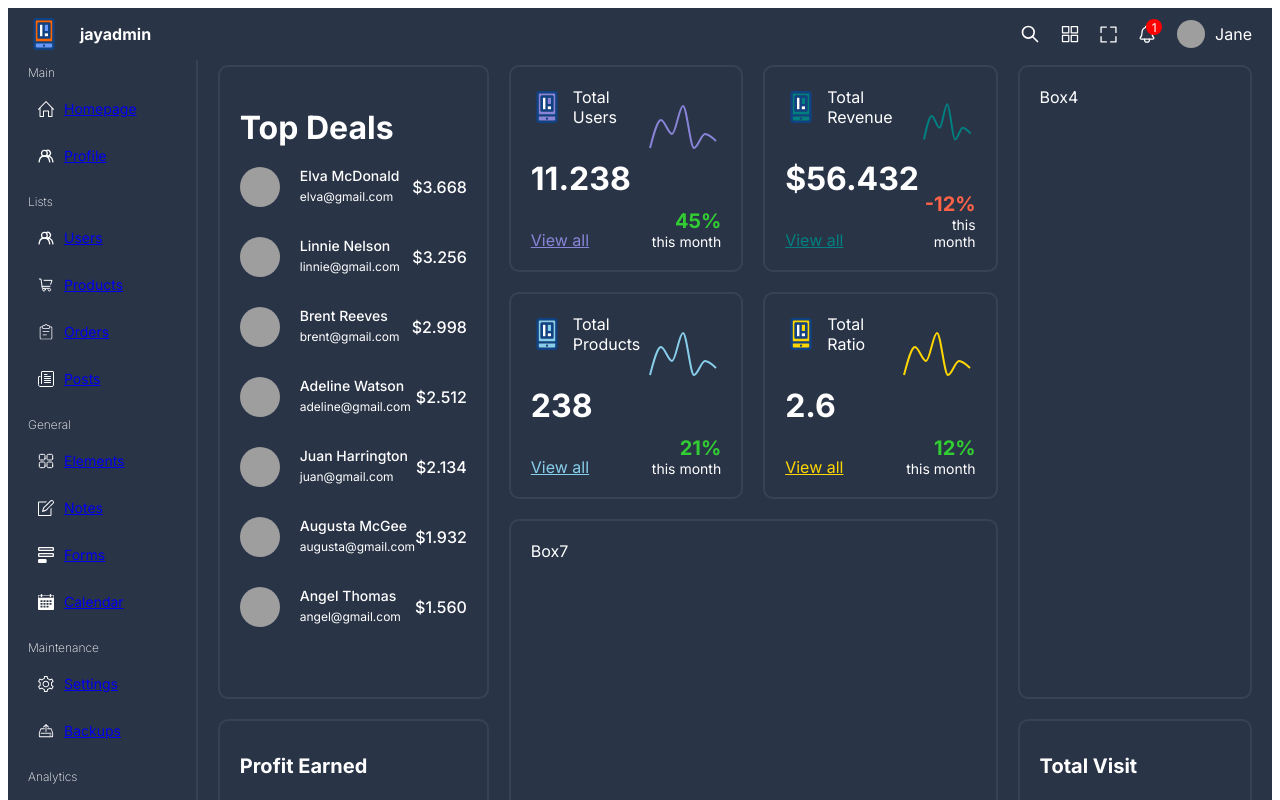
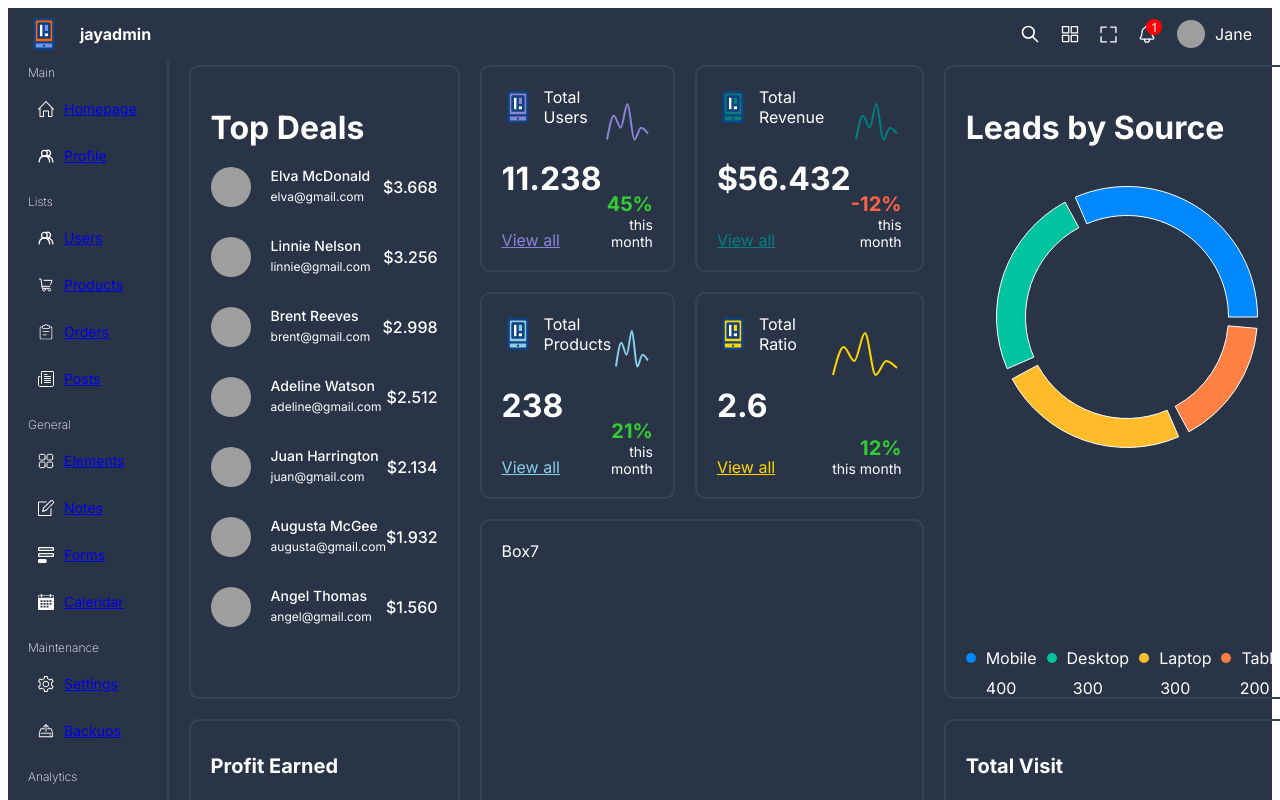
Before and after one commit to jay-rt/react-panel, a React (Vite) app: page / in a window 1280 px wide. Shown: the top 800 px of the page. Built offline with nearby package versions, Linux system fonts and the light colour scheme; grey boxes are pictures that could not be loaded; the HTML template or start-up script is replaced by a standard one.

Commit message:
added pic charts

```diff
--- /dev/null
+++ b/src/components/charts/pie/ChartPie.tsx
@@ -0,0 +1,50 @@
+import { Cell, Pie, PieChart, ResponsiveContainer, Tooltip } from "recharts";
+import "./chartpie.scss";
+
+type Props = {
+  title: string;
+  chartData: { name: string; value: number; color: string }[];
+};
+
+const ChartPie = (props: Props) => {
+  return (
+    <div className="pie">
+      <h1>{props.title}</h1>
+      <div className="pie__chart">
+        <div className="chart">
+          <ResponsiveContainer width="100%" height="100%">
+            <PieChart>
+              <Tooltip
+                contentStyle={{ background: "#fff", borderRadius: "5px" }}
+              />
+              <Pie
+                data={props.chartData}
+                innerRadius="70%"
+                outerRadius="90%"
+                paddingAngle={5}
+                dataKey="value"
+              >
+                {props.chartData.map((item) => (
+                  <Cell key={item.name} fill={item.color} />
+                ))}
+              </Pie>
+            </PieChart>
+          </ResponsiveContainer>
+        </div>
+        <div className="options">
+          {props.chartData.map((item) => (
+            <div className="option" key={item.name}>
+              <div className="title">
+                <div className="dot" style={{ background: item.color }} />
+                <span>{item.name}</span>
+              </div>
+              <span>{item.value}</span>
+            </div>
+          ))}
+        </div>
+      </div>
+    </div>
+  );
+};
+
+export default ChartPie;
--- /dev/null
+++ b/src/components/charts/pie/chartpie.scss
@@ -0,0 +1,44 @@
+.pie {
+    height: 100%;
+
+    h1 {
+        margin-bottom: 20px;
+    }
+
+    .pie__chart {
+        height: 90%;
+        display: flex;
+        flex-direction: column;
+        justify-content: space-between;
+
+        .chart {
+            width: 100%;
+            height: 300px;
+        }
+
+        .options {
+            display: flex;
+            gap: 10px;
+
+            .option {
+                display: flex;
+                flex-direction: column;
+                gap: 10px;
+                align-items: center;
+
+                .title {
+                    display: flex;
+                    gap: 10px;
+                    align-items: center;
+
+                    .dot {
+                        width: 10px;
+                        height: 10px;
+                        border-radius: 50%;
+                    }
+                }
+            }
+        }
+    }
+
+}
--- a/src/pages/home/Home.tsx
+++ b/src/pages/home/Home.tsx
@@ -5,10 +5,12 @@ import {
   lineChartProduct,
   lineChartRevenue,
   lineChartUser,
-} from "./lineChartData";
+} from "./data/lineChartData";
 import ChartLine from "../../components/charts/line/ChartLine";
-import { barChartRevenue, barChartVisit } from "./barChartData";
+import { barChartRevenue, barChartVisit } from "./data/barChartData";
 import ChartBar from "../../components/charts/bar/ChartBar";
+import ChartPie from "../../components/charts/pie/ChartPie";
+import { pieChartSource } from "./data/pieChartData";
 
 const Home = () => {
   return (
@@ -22,7 +24,9 @@ const Home = () => {
       <div className="box box3">
         <ChartLine {...lineChartRevenue} />
       </div>
-      <div className="box box4">Box4</div>
+      <div className="box box4">
+        <ChartPie {...pieChartSource} />
+      </div>
       <div className="box box5">
         <ChartLine {...lineChartProduct} />
       </div>
--- /dev/null
+++ b/src/pages/home/data/pieChartData.ts
@@ -0,0 +1,9 @@
+export const pieChartSource = {
+  title: "Leads by Source",
+  chartData: [
+    { name: "Mobile", value: 400, color: "#0088FE" },
+    { name: "Desktop", value: 300, color: "#00C49F" },
+    { name: "Laptop", value: 300, color: "#FFBB28" },
+    { name: "Tablet", value: 200, color: "#FF8042" },
+  ],
+};
```
Also changed, not shown: src/pages/home/data/barChartData.ts (renamed from src/pages/home/barChartData.ts), src/pages/home/data/lineChartData.ts (renamed from src/pages/home/lineChartData.ts).
